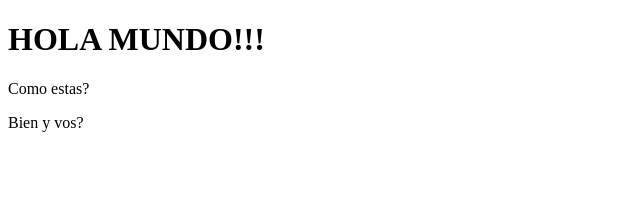
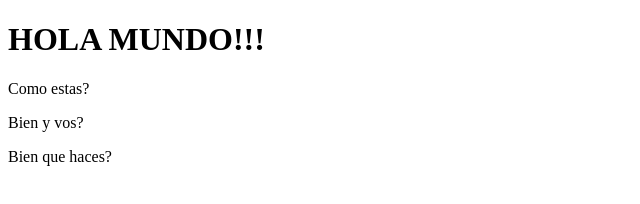
Before and after one commit to MaxiSoriano70/Digitallers, a plain HTML site: page index.html in a window 1280 px wide. Shown: the whole page, without its empty margins (0-640 px from the left). Drawn offline with Linux system fonts and the light colour scheme.

Commit message:
Another Line

```diff
--- a/index.html
+++ b/index.html
@@ -9,5 +9,6 @@
 	<h1>HOLA MUNDO!!!</h1>
 	<p>Como estas?</p>
 	<p>Bien y vos?</p>
+	<p>Bien que haces?</p>
 </body>
 </html>
```
